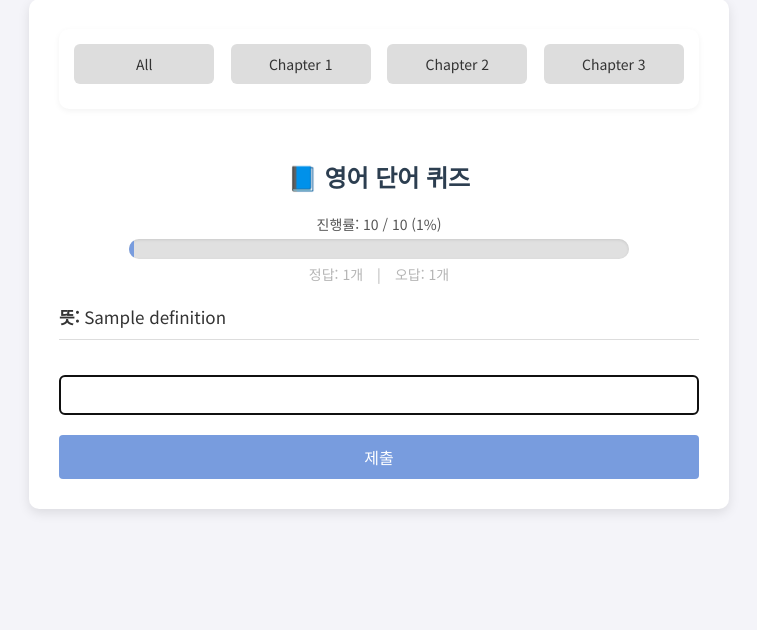
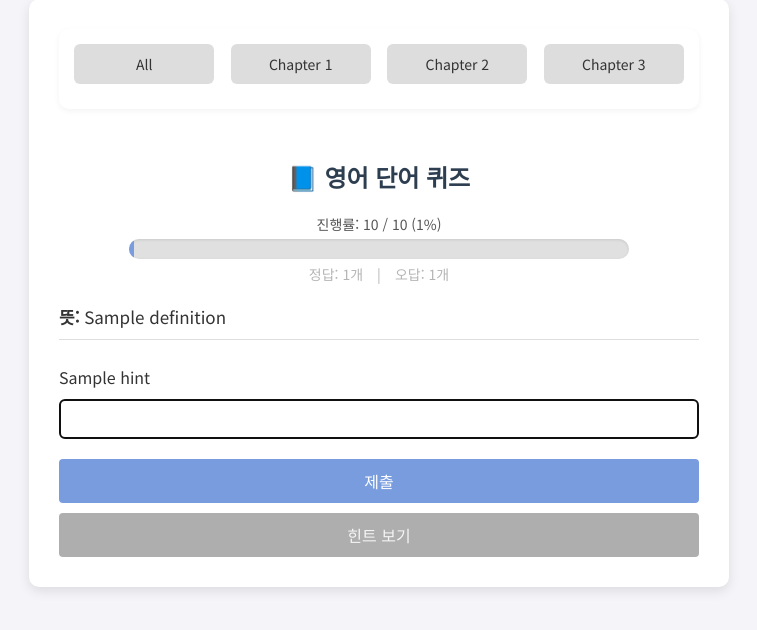
Before and after one commit to clr4takeoff/Vocabquiz-For-PCE, a Python web app: template templates/index.html in a window 1280 px wide. Shown: the part 51-681 px from the top of the page, without its empty margins (261-1018 px from the left). Run offline with Jinja, Linux system fonts and the light colour scheme; the template is opened without the code that fills it: most values are stand-ins (such as "Sample title", 1, 10 or a date in 2020).

Commit message:
Add hint feature to show first letter of the answer on request

```diff
--- a/static/style.css
+++ b/static/style.css
@@ -162,3 +162,20 @@ button:hover {
   font-size: 14px;
   color: #b5b5b5;
 }
+
+.hint-btn {
+    padding: 10px 20px;
+    background-color: #aeaeae;
+    color: #f5f5f5;
+    border: none;
+    border-radius: 4px;
+    font-size: 16px;
+    cursor: pointer;
+    width: 100%;
+    margin-top: 10px;
+    transition: background-color 0.3s ease;
+}
+
+.hint-btn:hover {
+    background-color: #515151;
+}
--- a/templates/index.html
+++ b/templates/index.html
@@ -32,6 +32,12 @@
 
       <p><strong>뜻:</strong> {{ definition }}</p>
 
+      {% if hint is defined and hint %}
+        <div class="hint-box">
+          {{ hint }}
+        </div>
+      {% endif %}
+
       {% if not user_input %}
         <form action="/check" method="post">
           <input type="text" name="user_input" autocomplete="off" autofocus>
@@ -40,6 +46,14 @@
           <input type="hidden" name="example"        value="{{ example }}">
           <input type="hidden" name="chapter"        value="{{ selected_chapter or '' }}">
           <button type="submit">제출</button>
+        </form>
+
+        <form action="/hint" method="post">
+          <input type="hidden" name="correct_answer" value="{{ answer }}">
+          <input type="hidden" name="definition"     value="{{ definition }}">
+          <input type="hidden" name="example"        value="{{ example }}">
+          <input type="hidden" name="chapter"        value="{{ selected_chapter or '' }}">
+          <button type="submit" class="hint-btn">힌트 보기</button>
         </form>
       {% else %}
         <div class="result">
@@ -62,6 +76,7 @@
           <button type="submit">다음 문제</button>
         </form>
       {% endif %}
+
     </div>
   </div>
 </body>
```
Also changed, not shown: routes.py (+45 -3 lines), static/script.js (deleted, +0 -11 lines).
